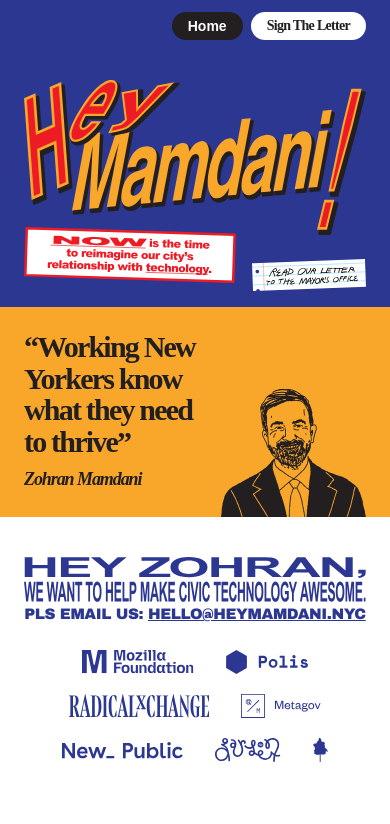
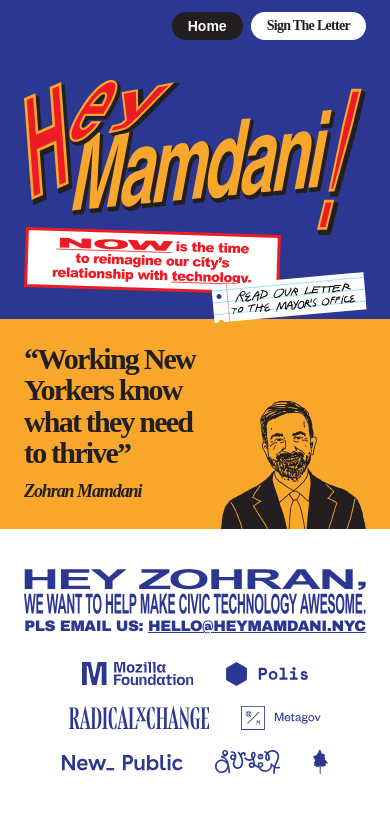
Before and after one commit to sanctuarycomputer/hey-mamdani, a Next.js app: page / in a window 390 px wide. Shown: the top 824 px of the page. Built offline with nearby package versions, Linux system fonts and the light colour scheme; no server answers.

Commit message:
New deploy

```diff
--- a/src/app/LetterModal.tsx
+++ b/src/app/LetterModal.tsx
@@ -106,7 +106,7 @@
       role="dialog"
       aria-modal="true"
       aria-label="Sign the letter to Mayor Mamdani"
-      className="fixed inset-0 z-[100] flex items-stretch justify-center bg-white/95 p-4 md:items-center md:p-8"
+      className="fixed inset-0 z-[100] flex items-stretch justify-center bg-white/70 p-4 md:items-center md:p-8"
       onClick={(e) => {
         if (e.target === e.currentTarget) close();
       }}
--- a/src/app/page.tsx
+++ b/src/app/page.tsx
@@ -46,22 +46,22 @@
       <section className="bg-brand-navy">
         <div className="mx-auto flex w-full max-w-[1200px] flex-col items-center px-6 pb-6 pt-20">
           <img src="/assets/logo.svg" alt="Hey Mamdani!" className="relative z-10 w-full max-w-[1100px]" />
-          <div className="-mt-2 flex w-full items-end gap-4 md:-mt-12 lg:-mt-24">
+          <div className="relative -mt-2 w-full md:-mt-12 lg:-mt-24">
             <img
               src="/assets/now-is-the-time.svg"
               alt="NOW is the time to reimagine our city's relationship with technology."
-              className="min-w-0 basis-[65%]"
+              className="block w-[75%]"
             />
             <Link
               href="?letter=open"
               scroll={false}
               aria-label="Read our letter"
-              className="min-w-0 basis-[35%] translate-y-2 self-end md:translate-y-4 lg:translate-y-8"
+              className="absolute -bottom-6 right-0 block w-[45%] -rotate-3 md:-bottom-8 md:w-[38%] lg:-bottom-12 lg:w-[35%]"
             >
               <img
                 src="/assets/read-our-letter.svg"
                 alt="Read our letter"
-                className="w-full"
+                className="block w-full"
               />
             </Link>
           </div>
```
